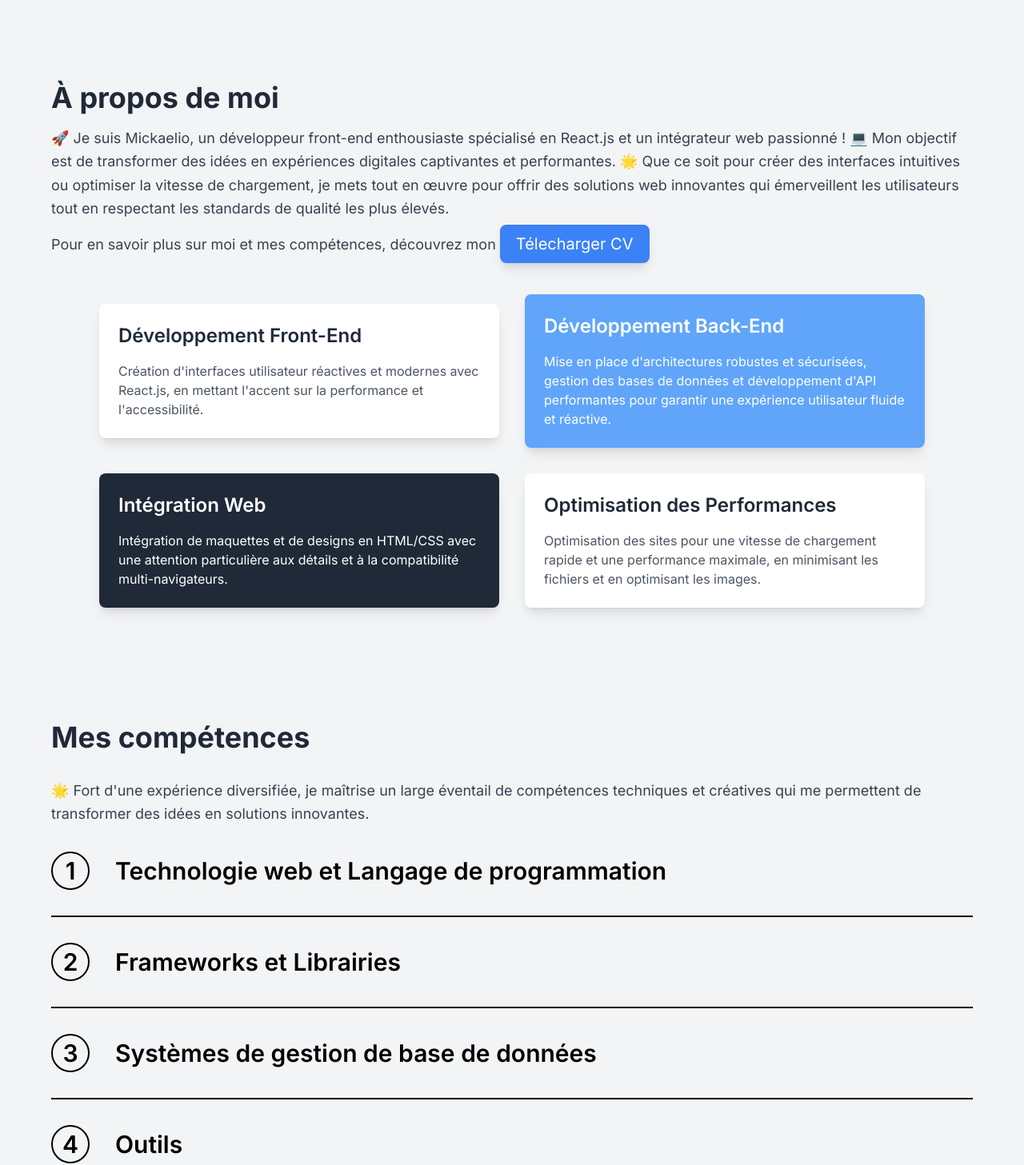
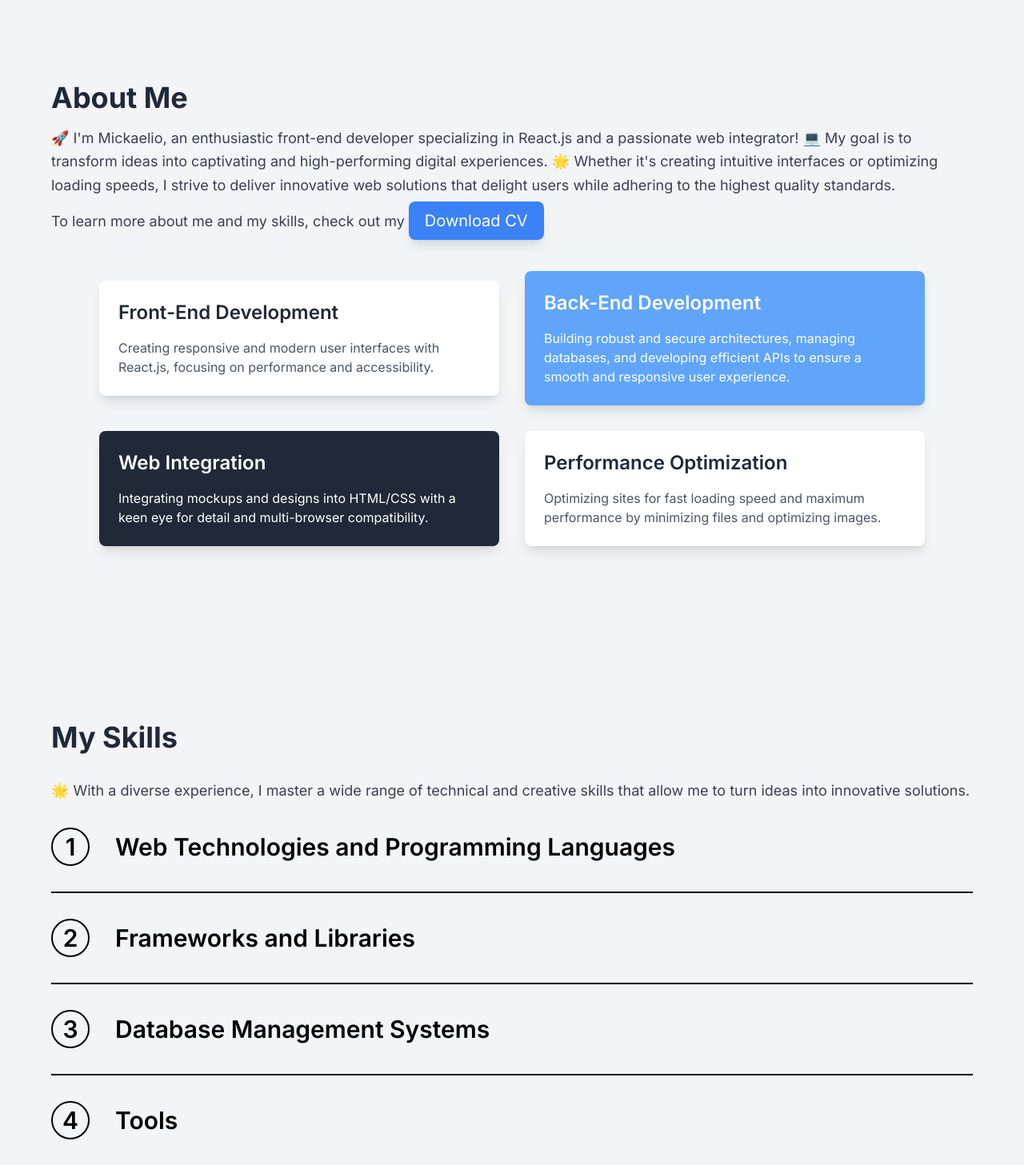
Before and after one commit to tsiheje/NewPortfolio, a Next.js app: page / in a window 1280 px wide. Shown: the part 778-2235 px from the top of the page at 80% size. Built offline with nearby package versions, Linux system fonts and the light colour scheme.

Commit message:
refact : Traduction en Anglais

```diff
--- a/src/app/Components/About/page.js
+++ b/src/app/Components/About/page.js
@@ -2,26 +2,26 @@ import { motion } from "framer-motion";
 
 const skills = [
   {
-    title: "Développement Front-End",
-    description: "Création d'interfaces utilisateur réactives et modernes avec React.js, en mettant l'accent sur la performance et l'accessibilité.",
+    title: "Front-End Development",
+    description: "Creating responsive and modern user interfaces with React.js, focusing on performance and accessibility.",
     bgColor: "bg-white",
     textColor: "text-gray-800",
   },
   {
-    title: "Développement Back-End",
-    description: "Mise en place d'architectures robustes et sécurisées, gestion des bases de données et développement d'API performantes pour garantir une expérience utilisateur fluide et réactive.",
+    title: "Back-End Development",
+    description: "Building robust and secure architectures, managing databases, and developing efficient APIs to ensure a smooth and responsive user experience.",
     bgColor: "bg-blue-400",
     textColor: "text-white",
   },
   {
-    title: "Intégration Web",
-    description: "Intégration de maquettes et de designs en HTML/CSS avec une attention particulière aux détails et à la compatibilité multi-navigateurs.",
+    title: "Web Integration",
+    description: "Integrating mockups and designs into HTML/CSS with a keen eye for detail and multi-browser compatibility.",
     bgColor: "bg-gray-800",
     textColor: "text-white",
   },
   {
-    title: "Optimisation des Performances",
-    description: "Optimisation des sites pour une vitesse de chargement rapide et une performance maximale, en minimisant les fichiers et en optimisant les images.",
+    title: "Performance Optimization",
+    description: "Optimizing sites for fast loading speed and maximum performance by minimizing files and optimizing images.",
     bgColor: "bg-white",
     textColor: "text-gray-800",
   },
@@ -31,14 +31,14 @@ const About = () => {
   return (
     <div className="min-h-screen bg-gray-100 flex flex-col items-center lg:px-16 w-full" id="about">
       <div className="mb-12">
-        <h1 className="text-4xl font-bold text-gray-800">À propos de moi</h1>
+      <h1 className="text-4xl font-bold text-gray-800">About Me</h1>
         <div>
-          <p className="text-lg text-gray-700 mt-4 leading-relaxed">
-            🚀 Je suis Mickaelio, un développeur front-end enthousiaste spécialisé en React.js et un intégrateur web passionné ! 💻 Mon objectif est de transformer des idées en expériences digitales captivantes et performantes. 🌟 Que ce soit pour créer des interfaces intuitives ou optimiser la vitesse de chargement, je mets tout en œuvre pour offrir des solutions web innovantes qui émerveillent les utilisateurs tout en respectant les standards de qualité les plus élevés.
-          </p>
-          <p className="text-lg text-gray-700 mt-4 leading-relaxed">
-            Pour en savoir plus sur moi et mes compétences, découvrez mon <a href="/path-to-your-cv.pdf" className="bg-blue-500 text-white text-xl py-3 px-5 rounded-lg shadow-lg" target="_blank" rel="noopener noreferrer">Télecharger CV</a>
-          </p>
+        <p className="text-lg text-gray-700 mt-4 leading-relaxed">
+          🚀 I'm Mickaelio, an enthusiastic front-end developer specializing in React.js and a passionate web integrator! 💻 My goal is to transform ideas into captivating and high-performing digital experiences. 🌟 Whether it's creating intuitive interfaces or optimizing loading speeds, I strive to deliver innovative web solutions that delight users while adhering to the highest quality standards.
+        </p>
+        <p className="text-lg text-gray-700 mt-4 leading-relaxed">
+          To learn more about me and my skills, check out my <a href="/path-to-your-cv.pdf" className="bg-blue-500 text-white text-xl py-3 px-5 rounded-lg shadow-lg" target="_blank" rel="noopener noreferrer">Download CV</a>
+        </p>
         </div>
       </div>
       <div className="flex items-center justify-center flex-wrap gap-8 w-full mb-12">
--- a/src/app/Components/Contact/page.js
+++ b/src/app/Components/Contact/page.js
@@ -47,7 +47,7 @@ const Contact = () => {
       name="message"
       value={formData.message}
       onChange={handleChange}
-      placeholder="Votre message"
+      placeholder="Your message"
       rows="6"
       required
       className="p-3 border border-gray-300 rounded-md mb-6 w-full"
@@ -63,9 +63,9 @@ const Contact = () => {
   return (
     <div className="min-h-screen bg-gray-100 flex flex-col lg:px-16" id='contact'>
       <div className="mb-12">
-        <h1 className="text-4xl font-bold text-gray-800">Contactez-moi</h1>
+        <h1 className="text-4xl font-bold text-gray-800">Contact Me</h1>
         <p className="text-lg text-gray-700 mt-4">
-          Vous avez des questions, des idées ou souhaitez collaborer ? Je suis ici pour vous aider ! Contactez-moi via le formulaire ci-dessous, sur WhatsApp, ou directement par email. Je serai ravi de discuter avec vous et de transformer vos projets en réalité.
+            Have questions, ideas, or want to collaborate? I'm here to help! Reach out to me through the form below, on WhatsApp, or directly via email. I would be happy to discuss and turn your projects into reality.
         </p>
       </div>
       <div className='flex items-center flex-wrap gap-5'>
@@ -74,11 +74,11 @@ const Contact = () => {
           className="w-full max-w-2xl bg-white p-4 rounded-lg shadow-lg"
         >
           <div className="grid grid-cols-1 md:grid-cols-2 gap-6 mb-6">
-            {renderInput('name', 'text', 'Nom')}
+            {renderInput('name', 'text', 'Name')}
             {renderInput('email', 'email', 'Email')}
           </div>
           <div className='w-full'>
-            {renderInput('subject', 'text', 'Sujet')}
+            {renderInput('subject', 'text', 'Subject')}
           </div>
           <div>
             {renderTextarea()}
@@ -90,7 +90,7 @@ const Contact = () => {
               isSubmitting ? 'opacity-50 cursor-not-allowed' : ''
             }`}
           >
-            {isSubmitting ? 'Envoi en cours...' : 'Envoyer'}
+            {isSubmitting ? 'Envoi en cours...' : 'Send'}
           </button>
           {submitStatus && (
             <p className="mt-4 text-green-600">{submitStatus}</p>
--- a/src/app/Components/Projects/page.js
+++ b/src/app/Components/Projects/page.js
@@ -45,9 +45,9 @@ const Projects = () => {
     return (
         <div className="min-h-screen bg-gray-100 lg:px-16" id="projects">
             <div className="flex flex-col gap-8">
-                <h1 className="text-4xl font-bold text-gray-800">Mes projets</h1>
+                <h1 className="text-4xl font-bold text-gray-800">My Projects</h1>
                 <p className="text-lg text-gray-700 leading-relaxed">
-                    🌟 Explorez mes projets innovants, où j'applique mes compétences en développement front-end pour créer des solutions web uniques et performantes qui répondent aux besoins des utilisateurs.
+                    🌟 Explore my innovative projects, where I apply my front-end development skills to create unique and high-performing web solutions that meet user needs.
                 </p>
                 <div className="flex flex-col items-center justify-center flex-wrap gap-3">
                     <ProjectCard />
--- a/src/app/Components/Skills/page.js
+++ b/src/app/Components/Skills/page.js
@@ -8,25 +8,25 @@ import Native from "../../Assets/Images/Native.png";
 const skillsData = [
     {
         id: 1,
-        title: "Technologie web et Langage de programmation",
+        title: "Web Technologies and Programming Languages",
         image: HTML,
         label: "HTML"
     },
     {
         id: 2,
-        title: "Frameworks et Librairies",
+        title: "Frameworks and Libraries",
         image: Native,
         label: "React.Js"
     },
     {
         id: 3,
-        title: "Systèmes de gestion de base de données",
+        title: "Database Management Systems",
         image: MySQL,
         label: "MySQL"
     },
     {
         id: 4,
-        title: "Outils",
+        title: "Tools",
         image: Ai,
         label: "Adobe Illustrator"
     },
@@ -64,9 +64,9 @@ const Skills = () => {
     return (
         <div className="min-h-screen bg-gray-100 lg:px-16" id="skills">
             <div className="flex flex-col gap-8">
-                <h1 className="text-4xl font-bold text-gray-800">Mes compétences</h1>
+                <h1 className="text-4xl font-bold text-gray-800">My Skills</h1>
                 <p className="text-lg text-gray-700 leading-relaxed">
-                    🌟 Fort d'une expérience diversifiée, je maîtrise un large éventail de compétences techniques et créatives qui me permettent de transformer des idées en solutions innovantes.
+                    🌟 With a diverse experience, I master a wide range of technical and creative skills that allow me to turn ideas into innovative solutions.
                 </p>
                 <div className="flex flex-col gap-8">
                     {skillsData.map((skill, index) => (
```
